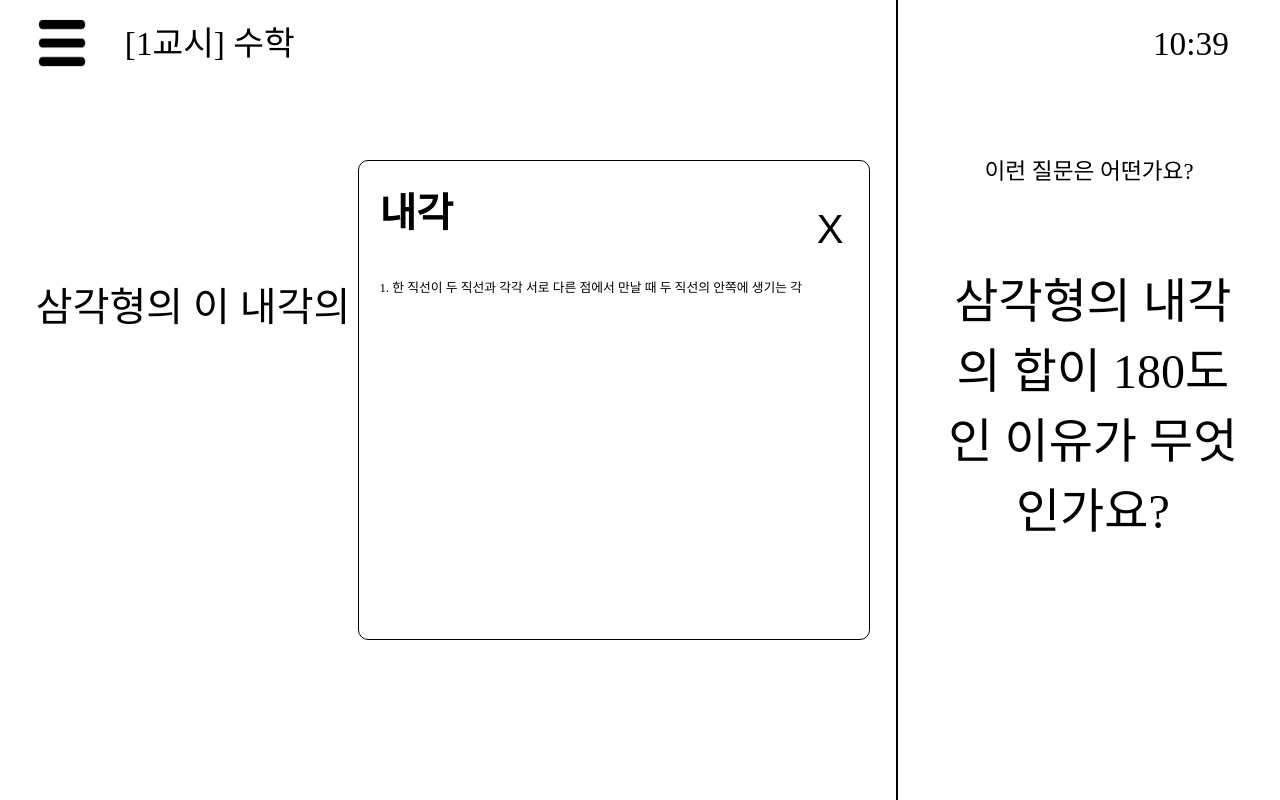
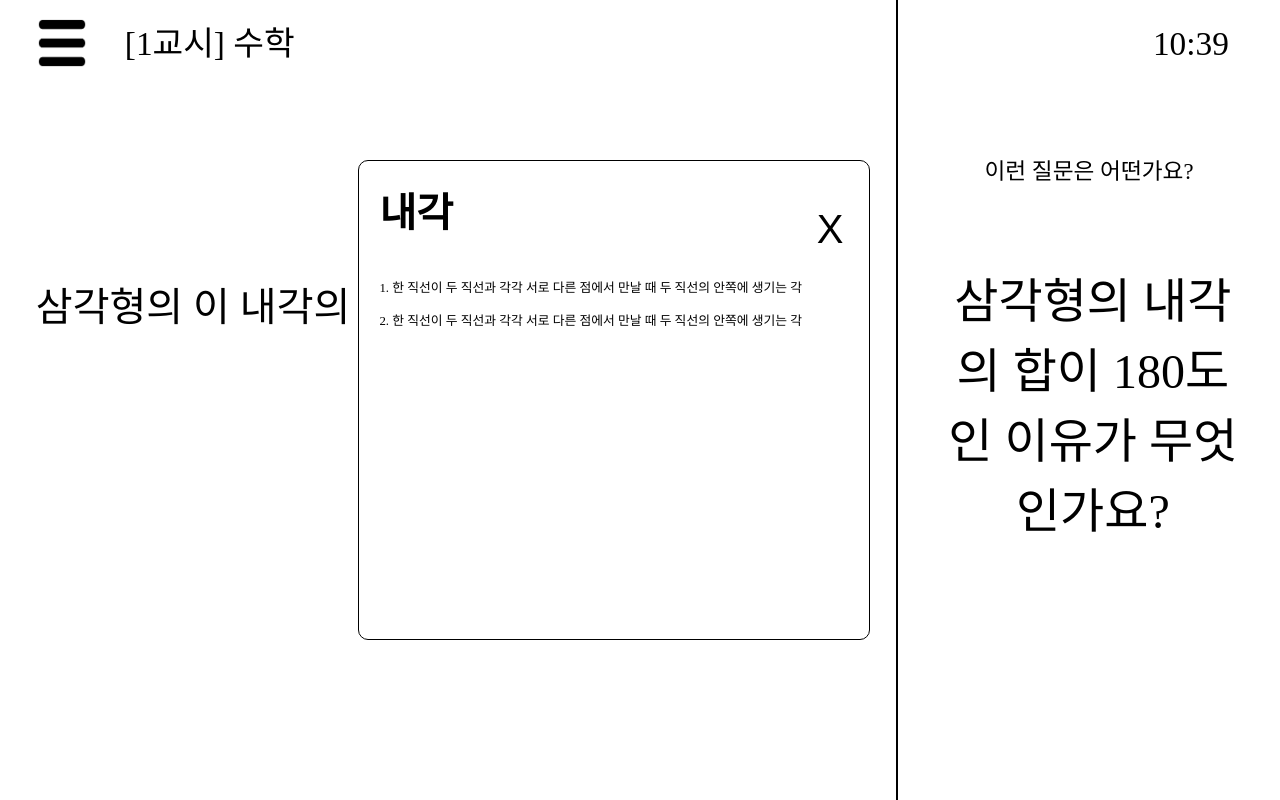
Before and after one commit to rlarlqja1/study.github.io, a plain HTML site: page index.html in a window 1280 px wide. Both pictures are taken after a click on the link "삼각형의 이 내각의 각도를 구해보세요". Drawn offline with Linux system fonts and the light colour scheme.

Commit message:
first commit

```diff
--- a/index.html
+++ b/index.html
@@ -13,6 +13,7 @@
             <h3>내각</h3>
             <button type="button" class="close_btn">X</button>
             <p>1. 한 직선이 두 직선과 각각 서로 다른 점에서 만날 때 두 직선의 안쪽에 생기는 각</p>
+            <p>2. 한 직선이 두 직선과 각각 서로 다른 점에서 만날 때 두 직선의 안쪽에 생기는 각</p>
         </div>
     </div>
     <div id="upper">
```
